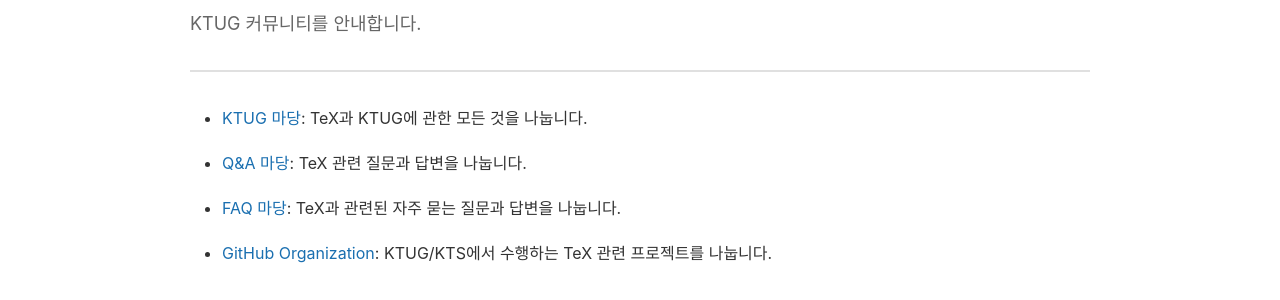
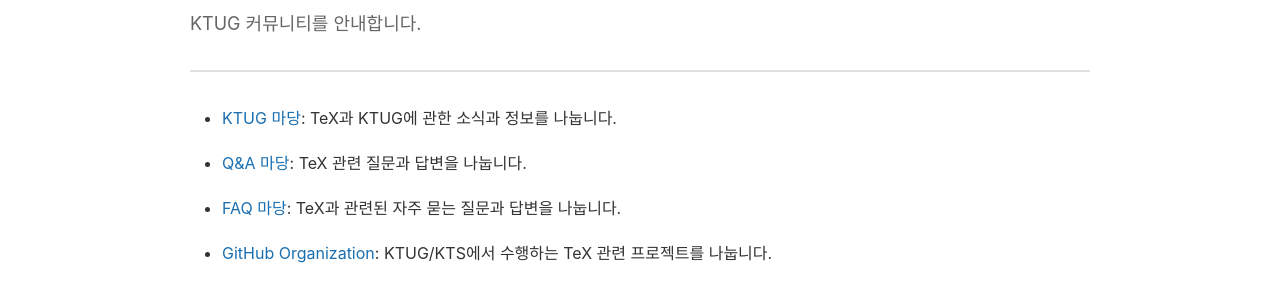
Before and after one commit to KoreanTUG/ktug-main-site, a Jekyll site: the page built from _pages/community/00-overview.md, in a window 1280 px wide and 900 px high. Shown: the part 161-461 px from the top of the window. Built offline with Jekyll 4.4.1, drawn with Linux system fonts in a browser that asks for light colours.

Commit message:
문구 수정

```diff
--- a/_pages/community/00-overview.md
+++ b/_pages/community/00-overview.md
@@ -5,7 +5,7 @@
 permalink: /community/
 ---
 
-- [KTUG 마당](http://discourse.ktug.org): TeX과 KTUG에 관한 모든 것을 나눕니다.
+- [KTUG 마당](http://discourse.ktug.org): TeX과 KTUG에 관한 소식과 정보를 나눕니다.
 
 - [Q&A 마당](http://discourse.ktug.org): TeX 관련 질문과 답변을 나눕니다.
 
```
